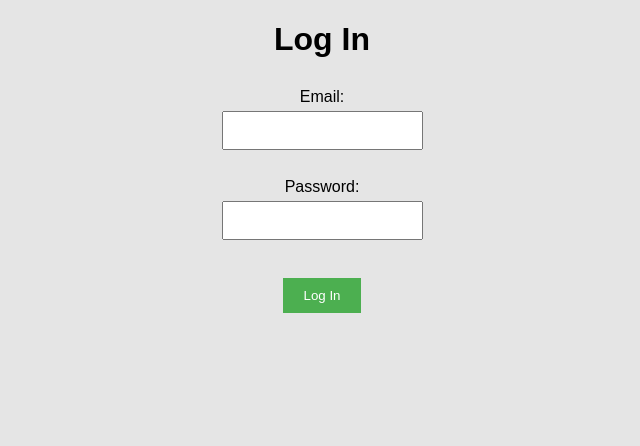
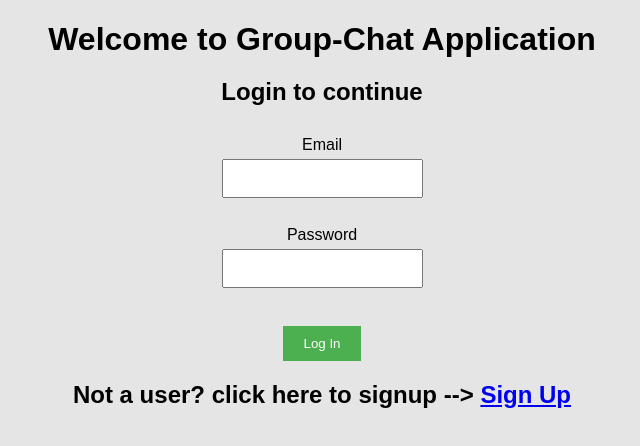
Before and after one commit to Harsha-kalava/Group-Chat-APP, a website: page frontend/login.html in a window 1280 px wide. Shown: the whole page, without its empty margins (318-958 px from the left). Drawn offline with Linux system fonts and the light colour scheme.

```diff
--- a/frontend/login.html
+++ b/frontend/login.html
@@ -9,17 +9,21 @@
 </head>
 <body>
     <div class="login-container">
-        <h1>Log In</h1>
-        <form>
-          <label for="email">Email:</label>
+      <h1>Welcome to Group-Chat Application</h1>
+      <h2>Login to continue</h2>
+        <form onsubmit="logInfunc(event)">
+          <label for="email">Email</label>
           <input type="email" id="email" name="email">
           <br>
-          <label for="password">Password:</label>
+          <label for="password">Password</label>
           <input type="password" id="password" name="password">
           <br>
           <button type="submit">Log In</button>
         </form>
+        <div id="otherPage">
+          <h2>Not a user? click here to signup --> <a href="./signup.html">Sign Up</a></h2>
+        </div>
       </div>
-      <script src="script.js"></script>
+      <script src="login.js"></script>
 </body>
 </html>
--- /dev/null
+++ b/frontend/login.js
@@ -0,0 +1,18 @@
+function logInfunc(e){
+    e.preventDefault()
+    const logInData = {
+        email :e.target.email.value,
+        password : e.target.password.value,
+    }
+
+    dataFetch(logInData)
+}
+
+async function dataFetch(logInData){
+    try{
+        console.log(logInData)
+    }
+    catch(err){
+        console.log(err)
+    }
+}
```
Also changed, not shown: frontend/signup.html (+4 -0 lines).
